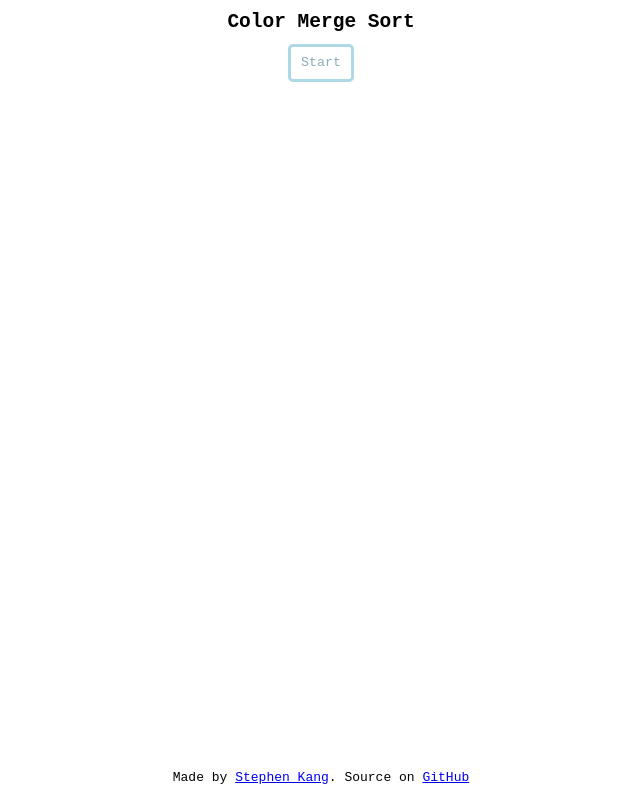
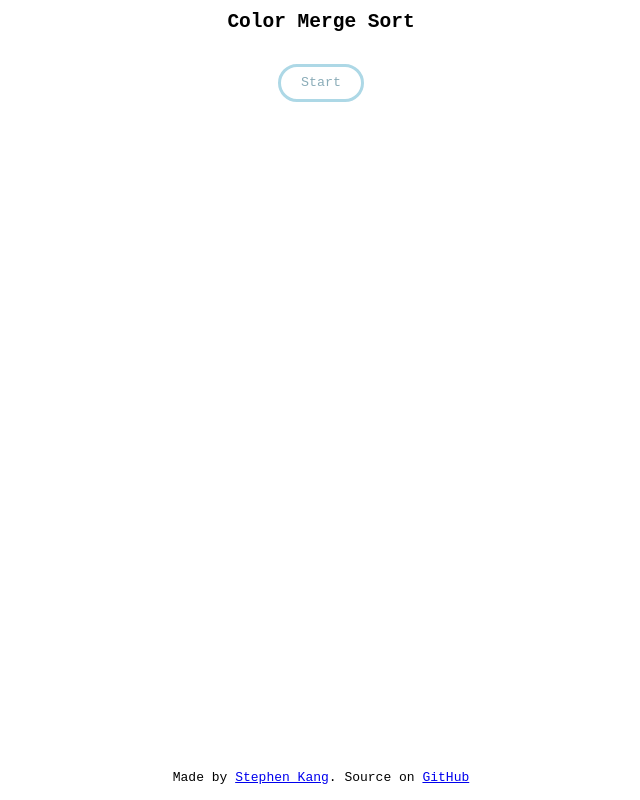
Before and after one commit to sacert/Color-Merge-Sort, a plain HTML site: page index.html in a window 1280 px wide. Shown: the whole page, without its empty margins (319-959 px from the left). Drawn offline with nearby package versions, Linux system fonts and the light colour scheme.

Commit message:
Update index.html

```diff
--- a/index.html
+++ b/index.html
@@ -12,12 +12,13 @@ body, button {
 }
 
 button {
+	margin-top: 20px;
 	background-color: white;
 	border-color: #ADD8E6;
 	border-width: 3px;
 	border-style: solid;
-	border-radius: 5px;
-	padding: 10px;
+	border-radius: 25px;
+	padding: 10px 20px;
 	outline: none;
 	color: #8aacb8;
 }
```
